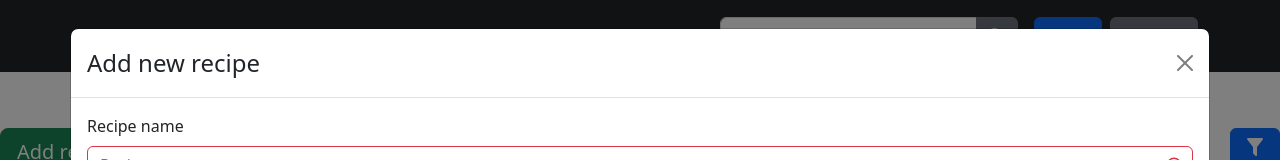
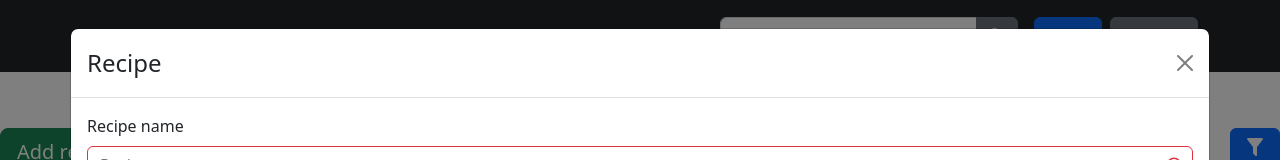
Before and after one commit to petp91/Cookbook, a React (Create React App) app in the folder client/: page /recipe in a window 1280 px wide. Both pictures are taken after a click on the button "Add recipe". Shown: the top 160 px of the page. Built offline with nearby package versions, Linux system fonts and the light colour scheme; no server answers.

Commit message:
Min value time and servings

```diff
--- a/client/src/components/RecipeEditor.js
+++ b/client/src/components/RecipeEditor.js
@@ -82,7 +82,7 @@ const RecipeEditor = ({ ingredients, recipe, show, onHide }) => {
         >
             <Modal.Header closeButton>
                 <Modal.Title>
-                    Add new recipe
+                    Recipe
                 </Modal.Title>
             </Modal.Header>
             <Modal.Body>
@@ -109,7 +109,7 @@ const RecipeEditor = ({ ingredients, recipe, show, onHide }) => {
                                     label='Preparation length (minutes)'
                                     type='number'
                                     placeholder='Preparation length in minutes'
-                                    value={formState.preparationLength} required
+                                    value={formState.preparationLength} required min={1}
                                     setValue={val => setFormState({...formState, preparationLength: val})}
                                 />
                             </Col>
@@ -118,7 +118,7 @@ const RecipeEditor = ({ ingredients, recipe, show, onHide }) => {
                                     label='Final amount (servings)'
                                     type='number'
                                     placeholder='Final amount in servings'
-                                    value={formState.finalAmount} required
+                                    value={formState.finalAmount} required min={1}
                                     setValue={val => setFormState({...formState, finalAmount: val})}
                                 />
                             </Col>
```
